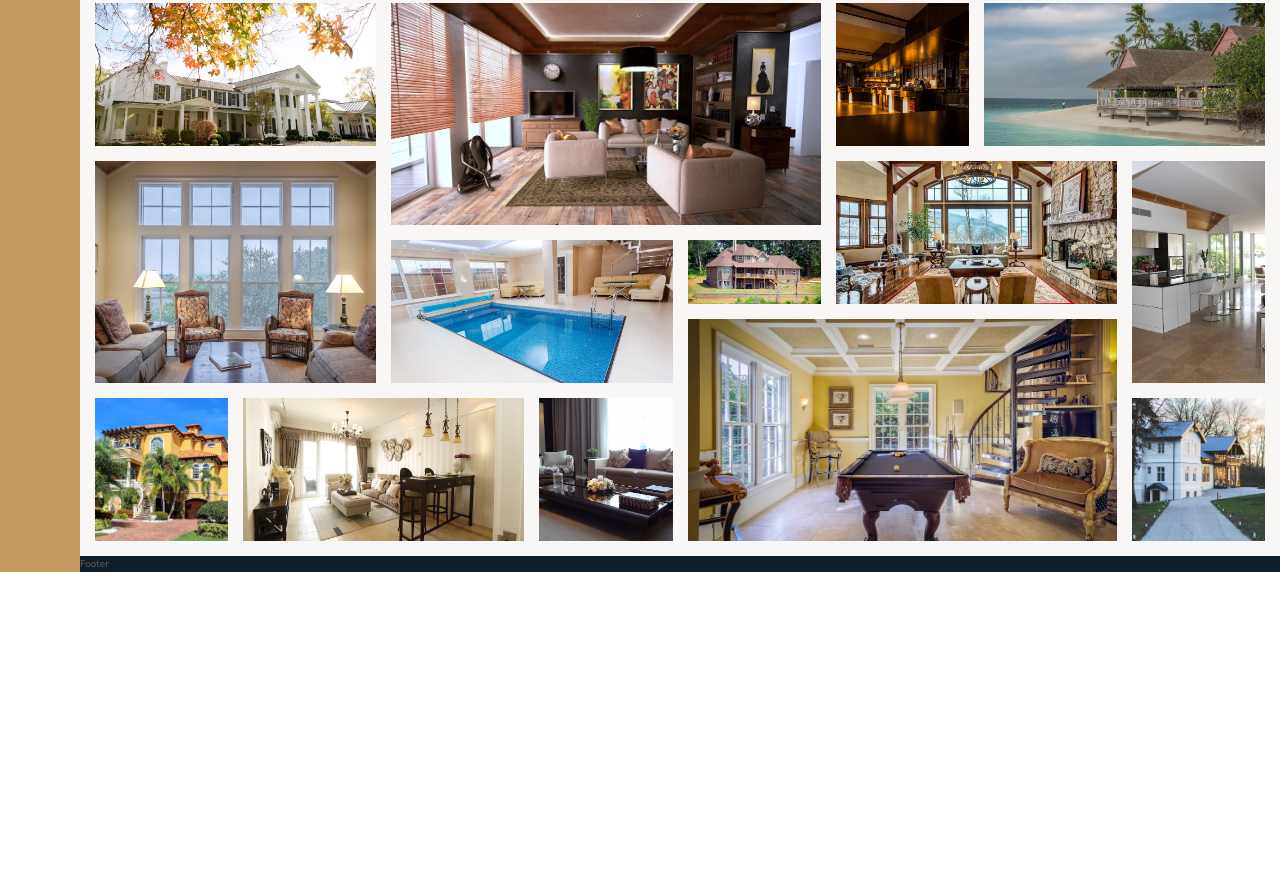
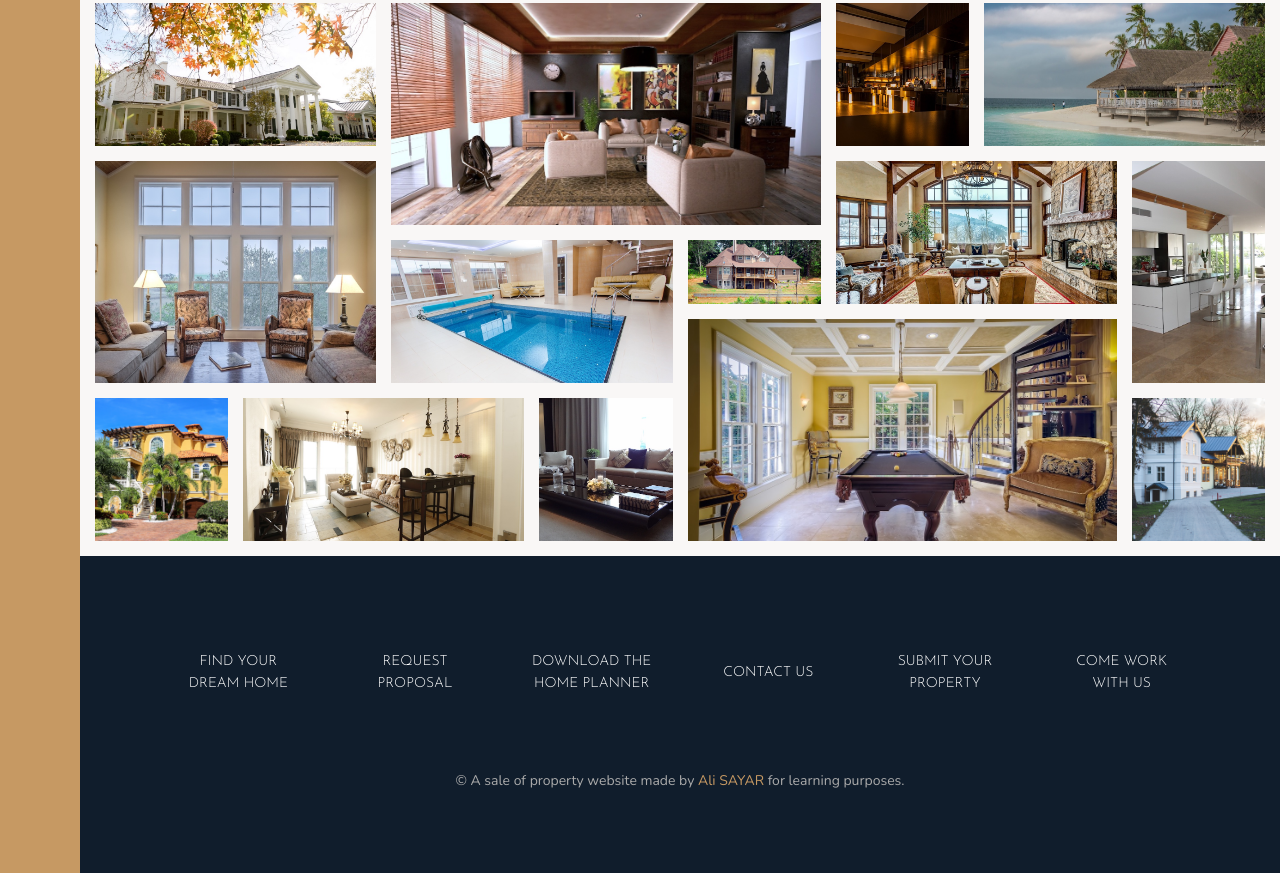
Before and after one commit to asyr01/nexter, a website: page index.html in a window 1280 px wide. Shown: the part 3139-4012 px from the top of the page. Before the commit the page ends 3711 px from the top, so only its background shows below. Drawn offline with nearby package versions, Linux system fonts and the light colour scheme.

Commit message:
Footer built

```diff
--- a/index.html
+++ b/index.html
@@ -307,11 +307,9 @@
       <figure class="gallery__item gallery__item--1">
         <img src="img/gal-1.jpeg" alt="Gallery image 1" class="gallery__img">
       </figure>
-
       <figure class="gallery__item gallery__item--2">
         <img src="img/gal-2.jpeg" alt="Gallery image 2" class="gallery__img">
       </figure>
-
       <figure class="gallery__item gallery__item--3">
         <img src="img/gal-3.jpeg" alt="Gallery image 3" class="gallery__img">
       </figure>
@@ -350,6 +348,19 @@
       </figure>
     </section>
 
-    <section class="footer">Footer</section>
+    <section class="footer">
+      <ul class="nav">
+        <li class="nav__item"><a href="#" class="nav__link">Find your dream home</a></li>
+        <li class="nav__item"><a href="#" class="nav__link">Request proposal</a></li>
+        <li class="nav__item"><a href="#" class="nav__link">Download the home planner</a></li>
+        <li class="nav__item"><a href="#" class="nav__link">Contact us</a></li>
+        <li class="nav__item"><a href="#" class="nav__link">Submit your property</a></li>
+        <li class="nav__item"><a href="#" class="nav__link">Come work with us</a></li>
+      </ul>
+
+      <p class="copyright">
+        &copy; A sale of property website made by <a href="https://github.com/asyr01">Ali SAYAR</a> for learning purposes.
+      </p>
+    </section>
   </body>
 </html>
--- a/sass/_footer.scss
+++ b/sass/_footer.scss
@@ -1,4 +1,57 @@
 .footer {
   background-color: $color-secondary;
   grid-column: full-start / full-end;
+  padding: 8rem;
 }
+
+.nav {
+  list-style: none;
+
+  display: grid;
+  grid-template-columns: repeat(auto-fit, minmax(15rem, 1fr));
+  grid-gap: 2rem;
+  align-items: center;
+
+  &__link:link,
+  &__link:visited {
+    font-size: 1.4rem;
+    color: #fff;
+    text-decoration: none;
+    font-family: $font-display;
+    text-transform: uppercase;
+    text-align: center;
+    display: block;
+    padding: 1.5rem;
+    transition: all 0.2s;
+  }
+
+  &__link:hover,
+  &__link:active {
+    background-color: rgba(#fff, 0.05);
+    transform: translateY(-3px);
+  }
+}
+
+.copyright {
+  font-size: 1.4rem;
+  color: $color-grey-light-2;
+  margin-top: 6rem;
+  text-align: center;
+  margin-right: auto;
+  margin-left: auto;
+  width: 70%;
+
+  a {
+    color: $color-primary;
+    text-decoration: none;
+    transition: all 0.2s;
+    &:hover,
+    &:active {
+      cursor: pointer;
+      color: $color-primary;
+      background-color: rgba(#fff, 0.05);
+      transform: skewY(20deg);
+      text-decoration: none;
+    }
+  }
+}
--- a/sass/_gallery.scss
+++ b/sass/_gallery.scss
@@ -18,7 +18,7 @@
     }
     &--3 {
       grid-row: 1 / 3;
-      grid-column: 6/7;
+      grid-column: 6 / 7;
     }
     &--4 {
       grid-row: 1 / span 2;
```
Also changed, not shown: css/style.css.
